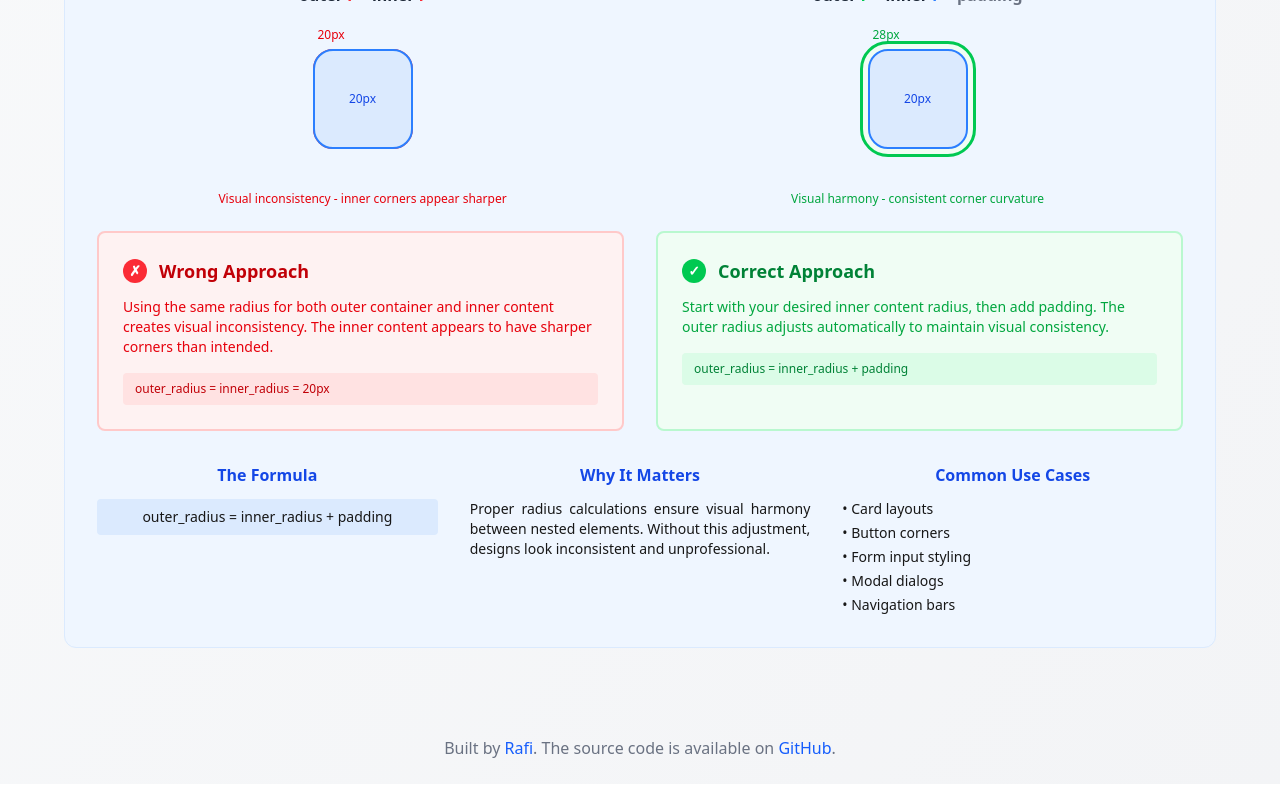
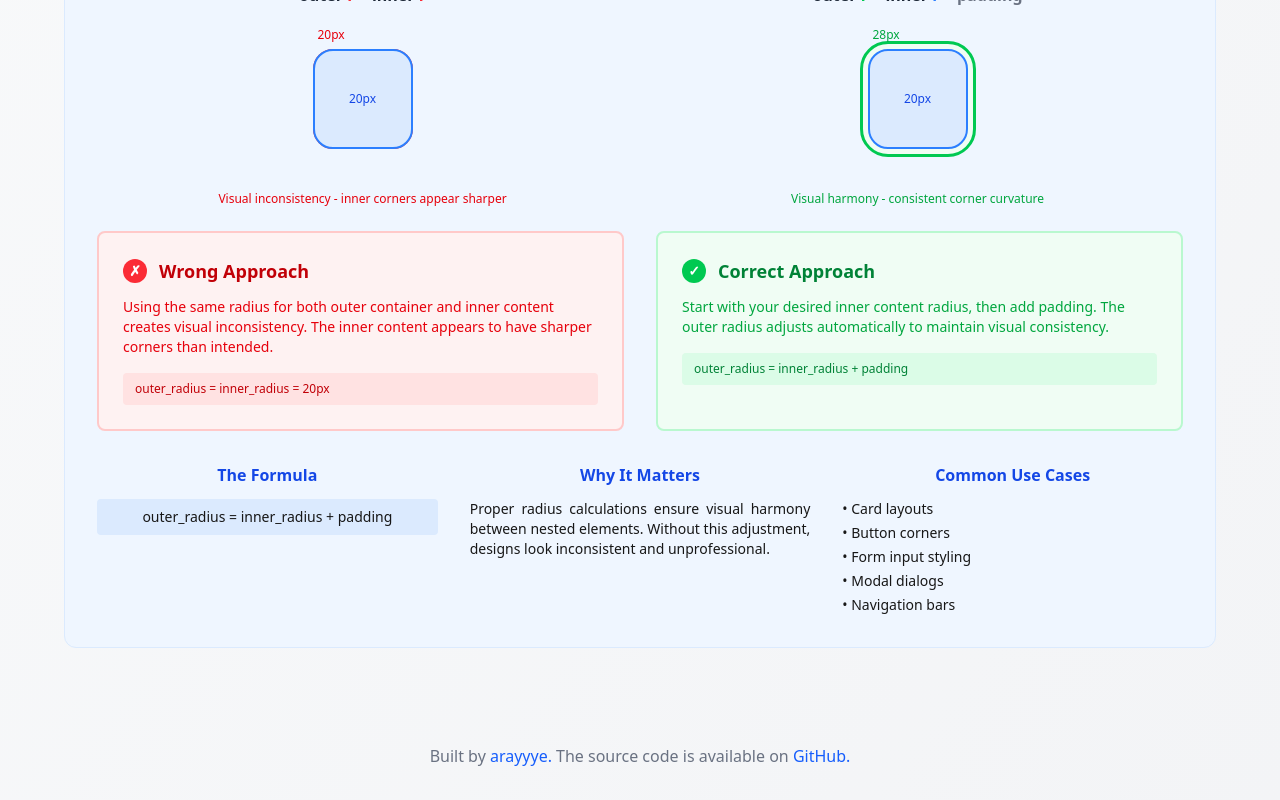
Before and after one commit to ahmadrafidev/rim, a Next.js app: page / in a window 1280 px wide. Shown: the part 982-1782 px from the top of the page. Built offline with nearby package versions, Linux system fonts and the light colour scheme.

Commit message:
improve footer layout and change foooter link

```diff
--- a/components/footer.tsx
+++ b/components/footer.tsx
@@ -2,28 +2,33 @@ import Link from "next/link"
 
 export function Footer() {
   return (
-    <footer className="bg-transparent py-6 text-center" role="contentinfo">
-      <p className="text-gray-500 dark:text-gray-400 text-sm md:text-base font-normal">
+    <footer className="bg-transparent py-4 sm:py-6 lg:py-8 px-4 sm:px-6 lg:px-8" role="contentinfo">
+      <div className="max-w-4xl mx-auto">
+        <div className="flex flex-col md:flex-row md:items-center md:justify-center gap-0 sm:gap-1">
+          <p className="text-gray-500 dark:text-gray-400 text-xs sm:text-sm md:text-base font-normal leading-relaxed sm:leading-normal text-center md:text-left">
             Built by{" "}
             <Link
-          href="https://x.com/rafiwiranaa"
+              href="https://x.com/arayyye"
               target="_blank"
               rel="noopener noreferrer"
-          className="text-blue-600 dark:text-blue-400 hover:text-blue-500 dark:hover:text-blue-300 transition-colors hover:underline font-medium"
+              className="text-blue-600 dark:text-blue-400 hover:text-blue-500 dark:hover:text-blue-300 transition-colors hover:underline font-medium text-xs sm:text-sm md:text-base"
             >
-          Rafi
+              arayyye.
             </Link>
-        . The source code is available on{" "}
+          </p>
+          <p className="text-gray-500 dark:text-gray-400 text-xs sm:text-sm md:text-base font-normal leading-relaxed sm:leading-normal text-center md:text-left">
+            The source code is available on{" "}
             <Link
               href="https://github.com/ahmadrafidev/rim"
               target="_blank"
               rel="noopener noreferrer"
-          className="text-blue-600 dark:text-blue-400 hover:text-blue-500 dark:hover:text-blue-300 transition-colors hover:underline font-medium"
+              className="text-blue-600 dark:text-blue-400 hover:text-blue-500 dark:hover:text-blue-300 transition-colors hover:underline font-medium text-xs sm:text-sm md:text-base"
             >
-          GitHub
+              GitHub.
             </Link>
-        .
           </p>
+        </div>
+      </div>
     </footer>
   )
 }
```
Lines whose indentation alone changed are shown as unchanged.
